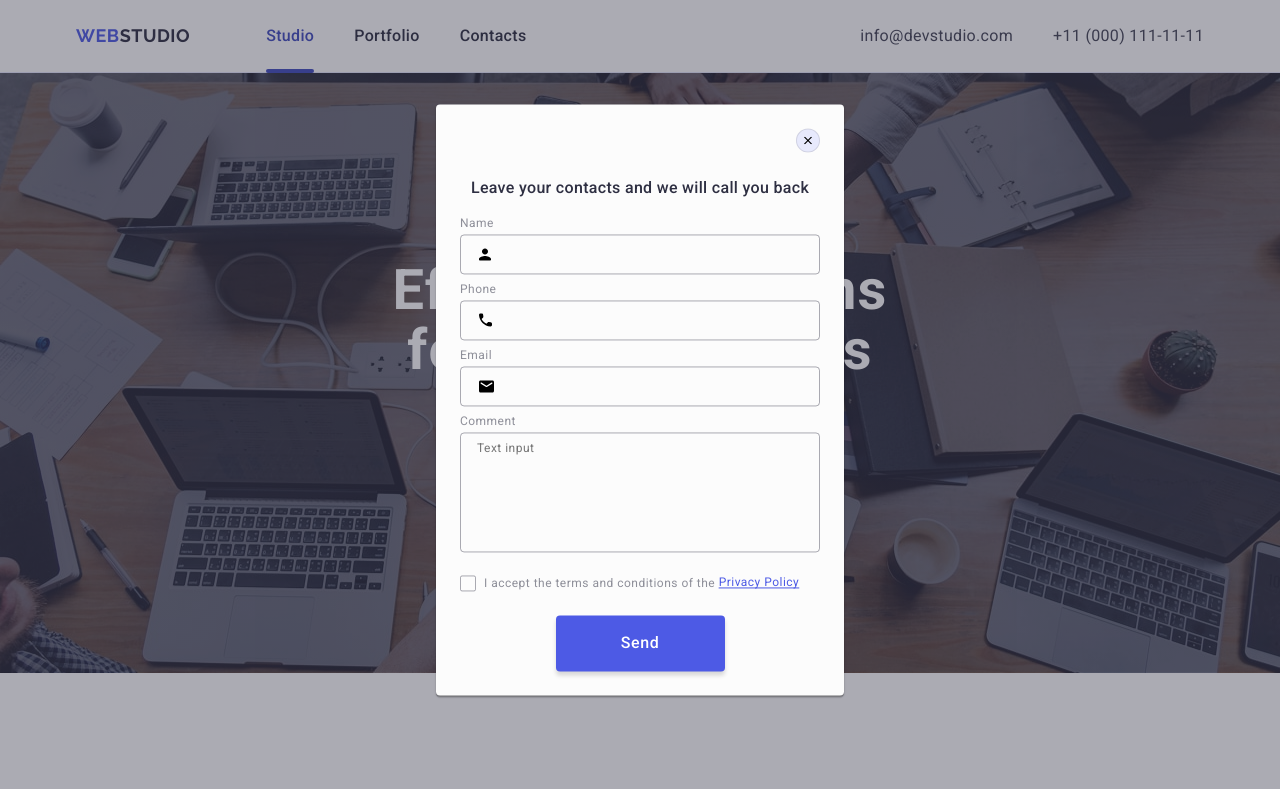
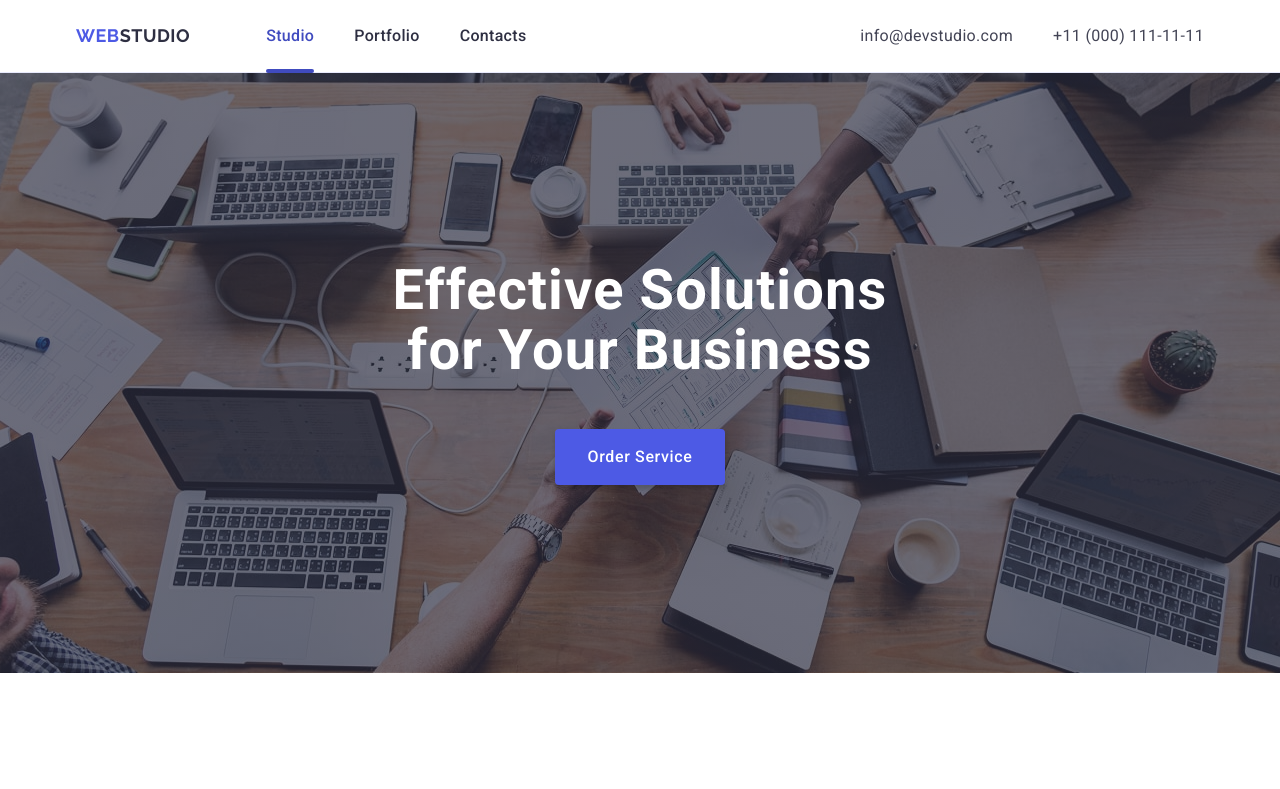
Before and after one commit to irendevian/goit-markup-hw-05, a plain HTML site: page index.html in a window 1280 px wide. Shown: the top 789 px of the page. Drawn offline with nearby package versions, Linux system fonts and the light colour scheme.

Commit message:
fix cssw

```diff
--- a/css/styles.css
+++ b/css/styles.css
@@ -466,11 +466,11 @@ img {
     visibility 250ms cubic-bezier(0.4, 0, 0.2, 1);
 }
 
-.is-open {
+/* .is-open {
   opacity: 1;
   visibility: visible;
   pointer-events: auto;
-}
+} */
 
 .modal {
   width: 408px;
```
Also changed, not shown: index.html (+4 -5 lines).
